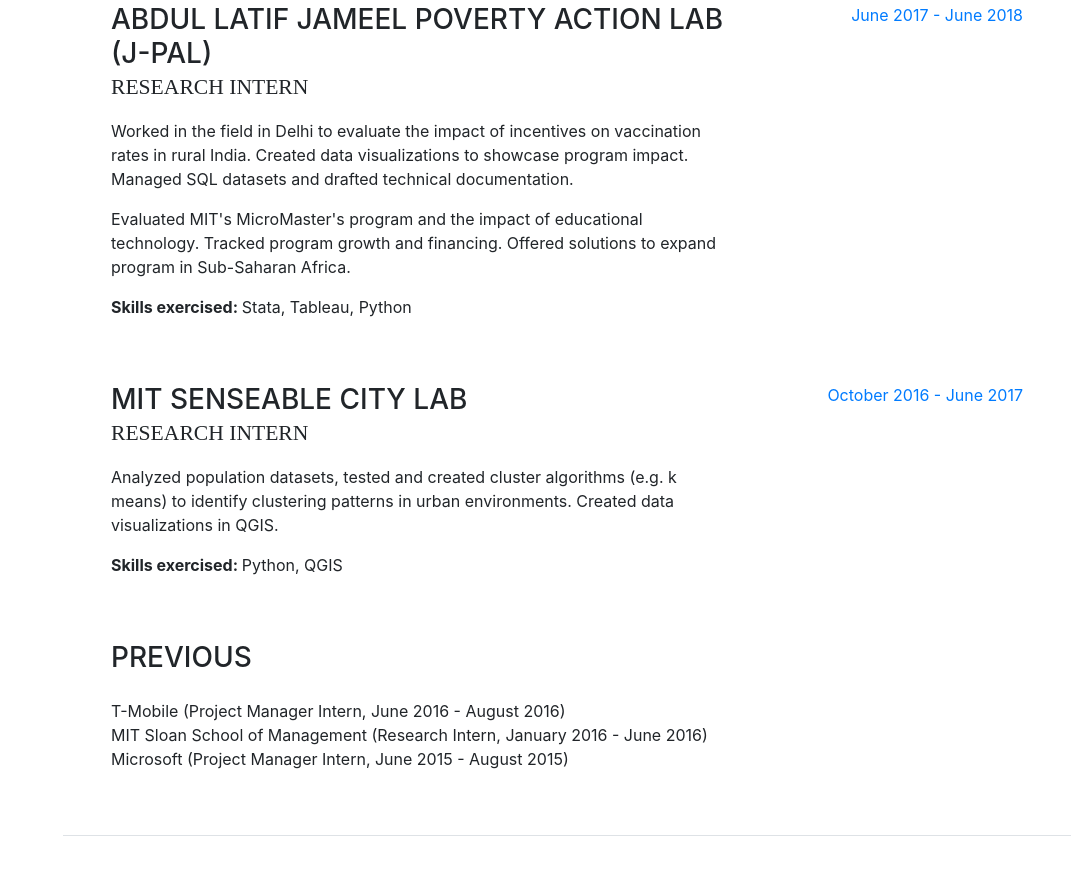
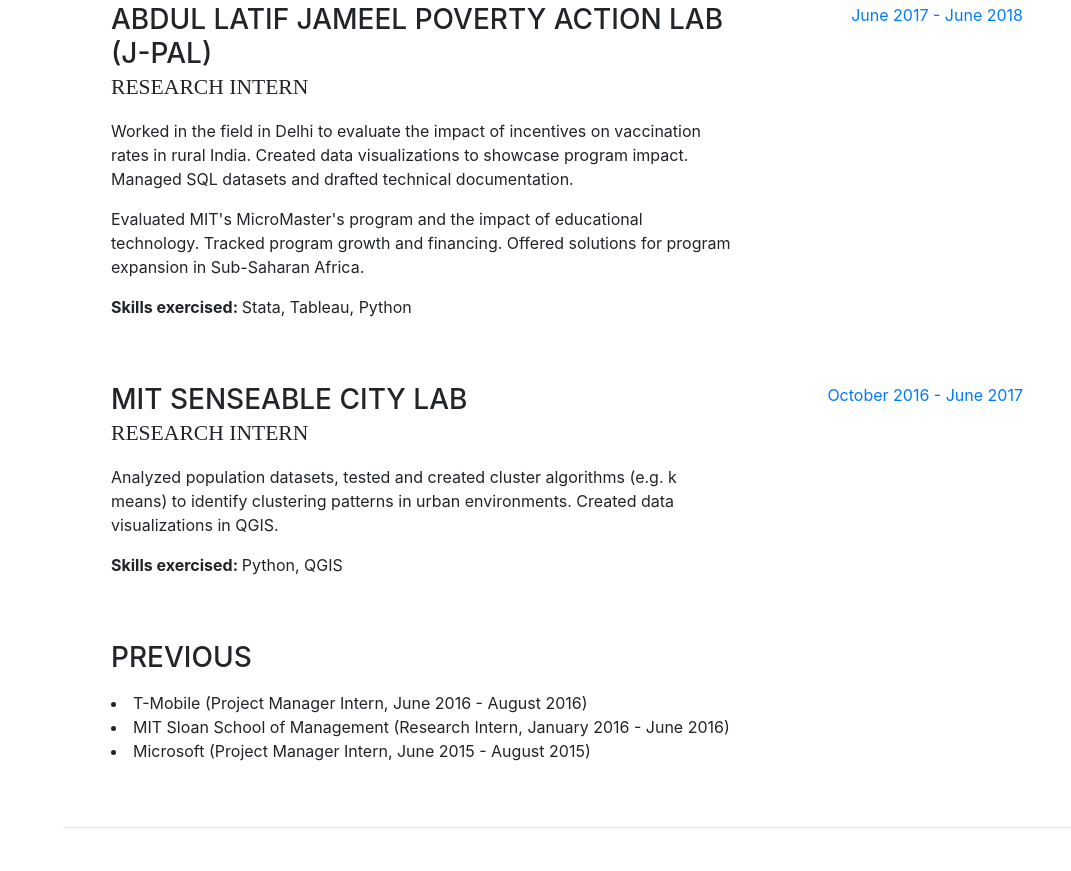
Before and after one commit to fionatanja/fionatanja.github.io, a website with bundled scripts: page index.html in a window 1280 px wide. Shown: the part 1989-2860 px from the top of the page, without its empty margins (209-1280 px from the left). Built offline with nearby package versions, Linux system fonts and the light colour scheme; a web font is replaced by a local one.

Commit message:
Bulleted list

```diff
--- a/css/resume.css
+++ b/css/resume.css
@@ -24,7 +24,7 @@
 }
 
 h1 {
-  font-size: 5.5rem;
+  font-size: 5rem;
   line-height: 5.5rem;
 }
 
--- a/index.html
+++ b/index.html
@@ -66,7 +66,6 @@
             <span class="text-primary">Tanuwidjaja</span>
           </h1>
           <div class="subheading mb-5"><a href="mailto:fionat@mit.edu.com">fionat@mit.edu</a> · 425.591.2855 · <a href="https://linkedin.com/in/fionatanuwidjaja">LinkedIn</a>
-
           </div>
           <p class="mb-5">Hello! I am a rising senior at MIT (class of 2019) and a candidate
           for MIT's Master in City Planning (class of 2020). I am currently studying Urban
@@ -139,8 +138,8 @@
           technical documentation. </p>
 
           <p> Evaluated MIT's MicroMaster's program and the impact of educational
-            technology. Tracked program growth and financing. Offered solutions to
-            expand program in Sub-Saharan Africa.
+            technology. Tracked program growth and financing. Offered solutions for
+            program expansion in Sub-Saharan Africa.
               <p><b>Skills exercised: </b>Stata, Tableau, Python</p>
             </div>
             <div class="resume-date text-md-right">
@@ -165,9 +164,9 @@
           <div class="resume-item d-flex flex-column flex-md-row">
             <div class="resume-content mr-auto">
               <h3 class="mb-0">Previous</h3>
-              <p><br>T-Mobile (Project Manager Intern, June 2016 - August 2016)<br>
-              MIT Sloan School of Management (Research Intern, January 2016 - June 2016)<br>
-              Microsoft (Project Manager Intern, June 2015 - August 2015)</p>
+              <p><li>T-Mobile (Project Manager Intern, June 2016 - August 2016)</li>
+              <li>MIT Sloan School of Management (Research Intern, January 2016 - June 2016)</li>
+              <li>Microsoft (Project Manager Intern, June 2015 - August 2015)</li></p>
             </div>
           </div>
         </div>
```
